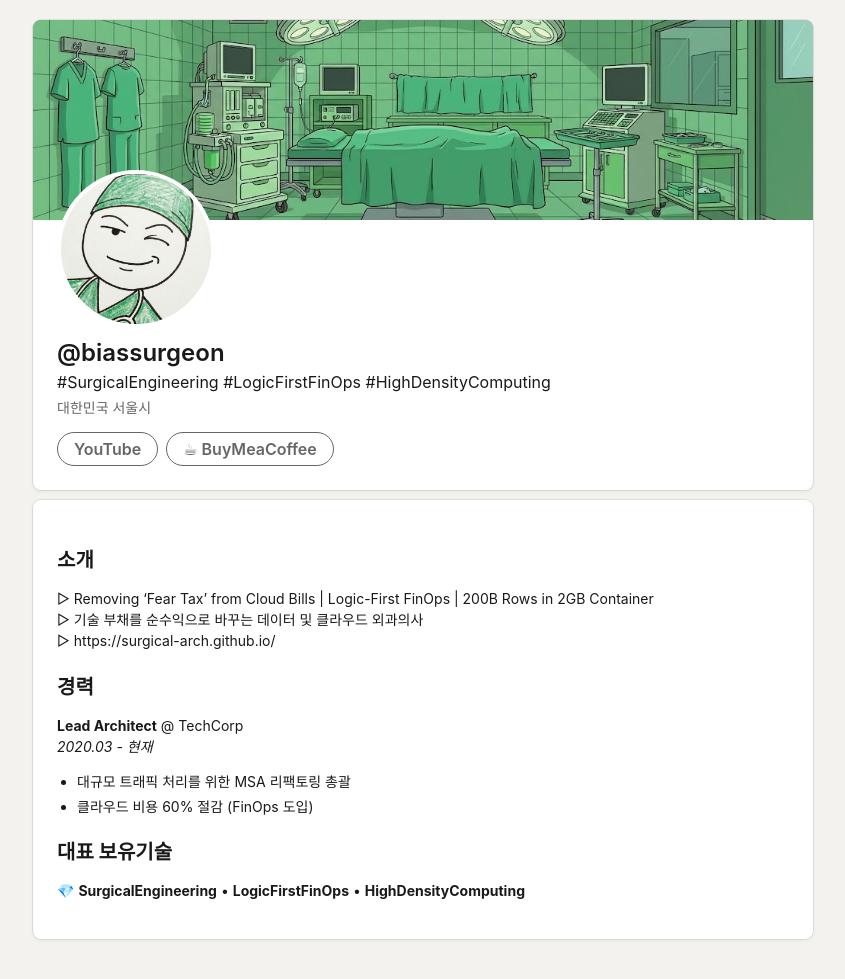
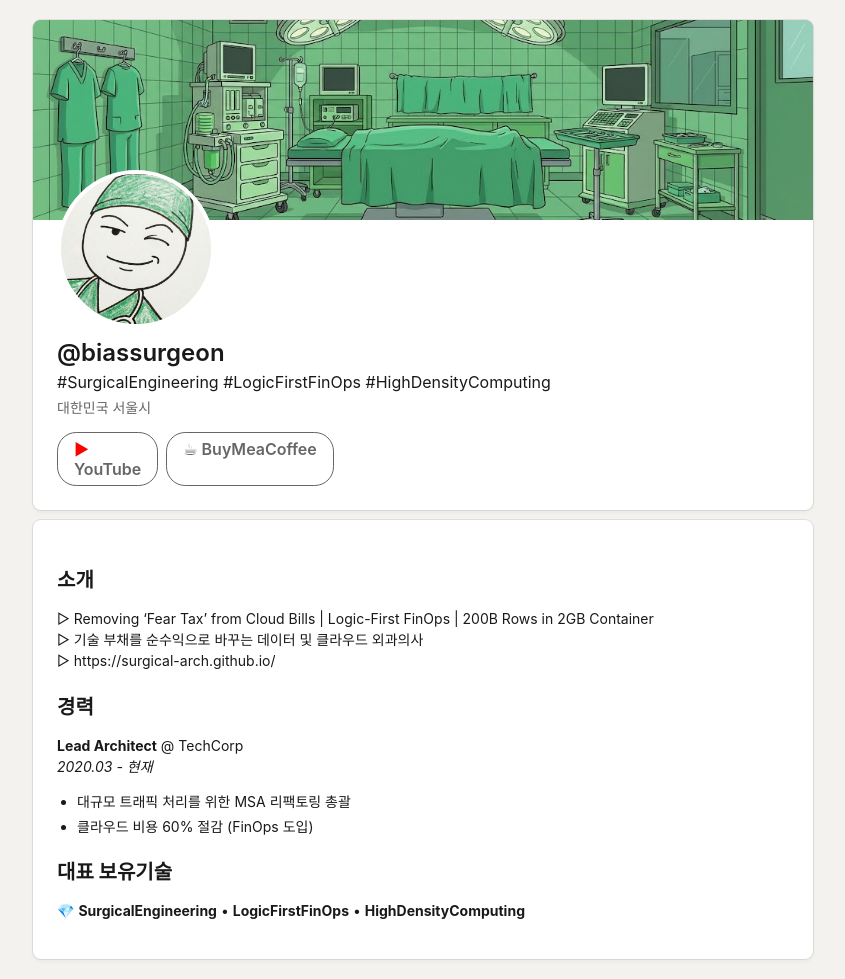
Before and after one commit to surgical-arch/surgical-arch.github.io, a Jekyll site: the page built from index.md, in a window 1280 px wide. Shown: the whole page, without its empty margins (217-1062 px from the left). Built offline with Jekyll 4.4.1, drawn with Linux system fonts in a browser that asks for light colours.

Commit message:
Update default.html

```diff
--- a/_layouts/default.html
+++ b/_layouts/default.html
@@ -118,7 +118,7 @@
                 <div class="buttons">
                     <!--<a href="#" class="btn btn-primary">관심분야</a>-->
                     <!--<a href="#" class="btn btn-outline">프로필 항목 등록</a>-->
-                    <a href="https://www.youtube.com/@biassurgeon" target="_blank" class="btn btn-gray"><style "color:#FF0000">▶︎</style> YouTube</a>
+                    <a href="https://www.youtube.com/@biassurgeon" target="_blank" class="btn btn-gray"><div style="color:#FF0000">▶︎</div> YouTube</a>
                     <a href="https://buymeacoffee.com/biassurgeon" target="_blank" class="btn btn-gray">☕ BuyMeaCoffee</a>
                 </div>
             </div>
```
